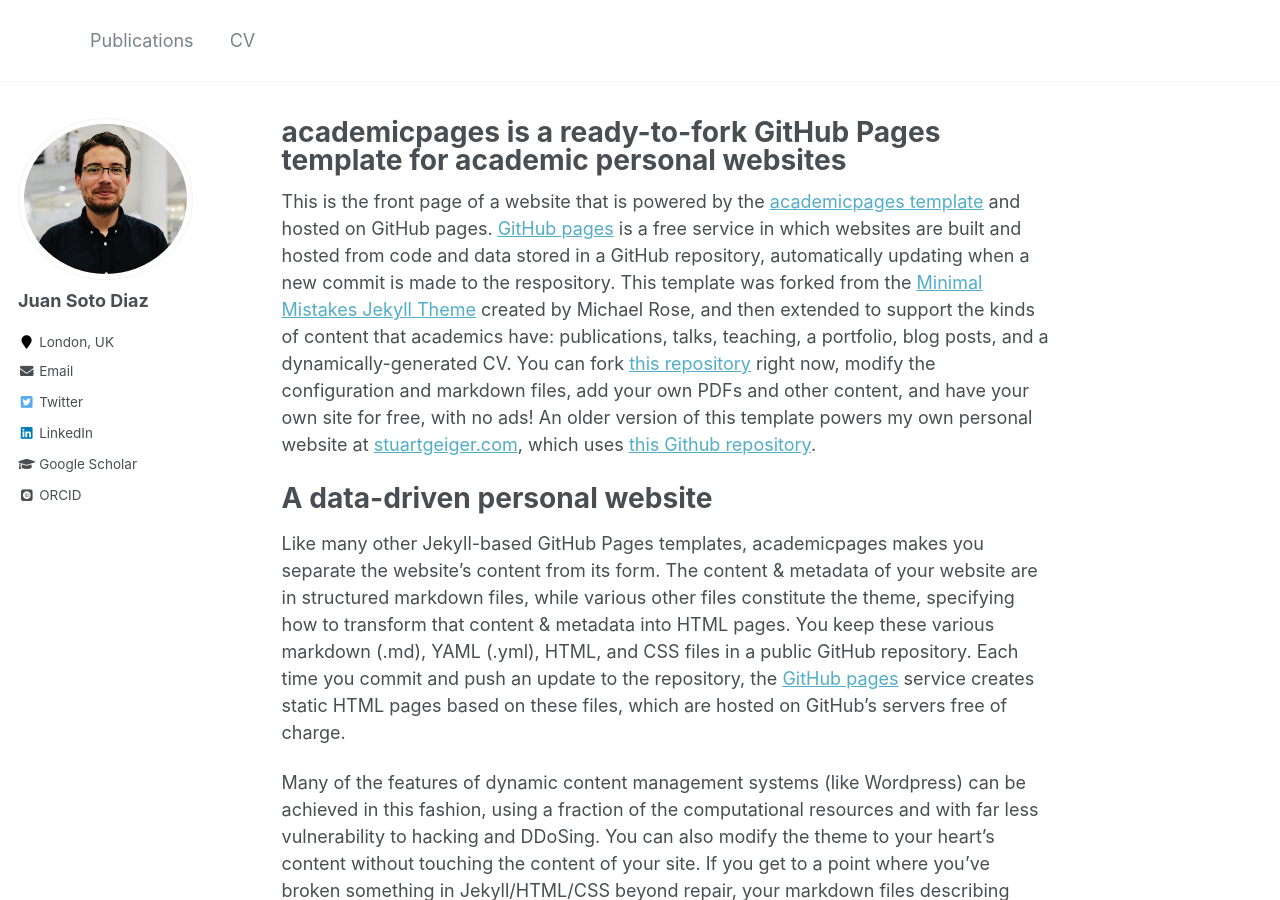
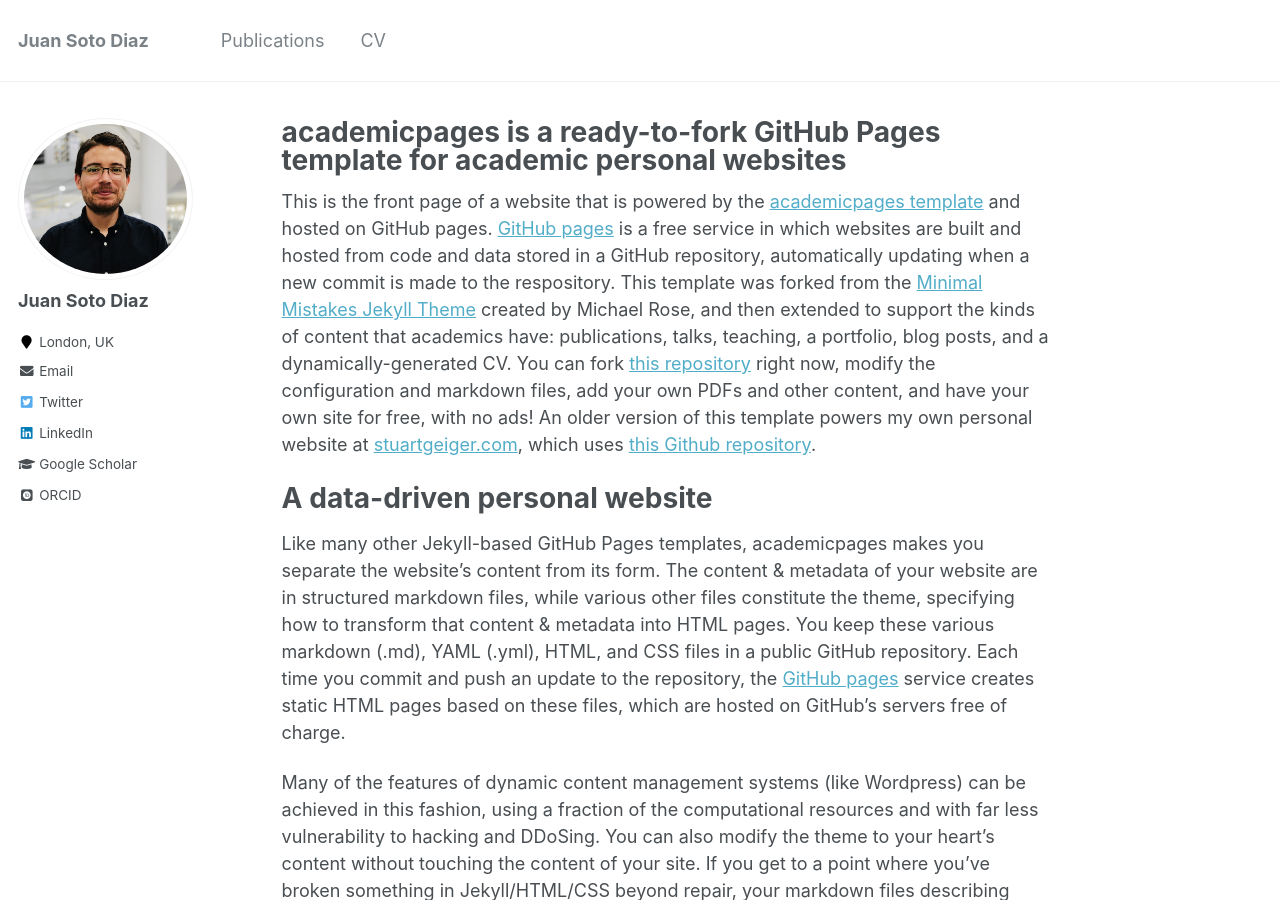
Before and after one commit to pedrofierroz87/pedrofierroz87.github.io, a Jekyll site: the page built from _pages/about.md, in a window 1280 px wide and 900 px high. Built offline with Jekyll 4.4.1, drawn with Linux system fonts in a browser that asks for light colours; some web fonts are replaced.

Commit message:
Update _config.yml

```diff
--- a/_config.yml
+++ b/_config.yml
@@ -7,9 +7,9 @@
 
 # Site Settings
 locale                   : "en-US"
-title                    : ""
+title                    : "Juan Soto Diaz"
 title_separator          : "-"
-name                     : &name "Juan Soto Diaz"
+name                     : &name ""
 description              : &description ""
 url                      : "https://juandanielsotodiaz.github.io" # the base hostname & protocol for your site e.g. "https://mmistakes.github.io"
 baseurl                  : "/site" # the subpath of your site, e.g. "/blog"
```
